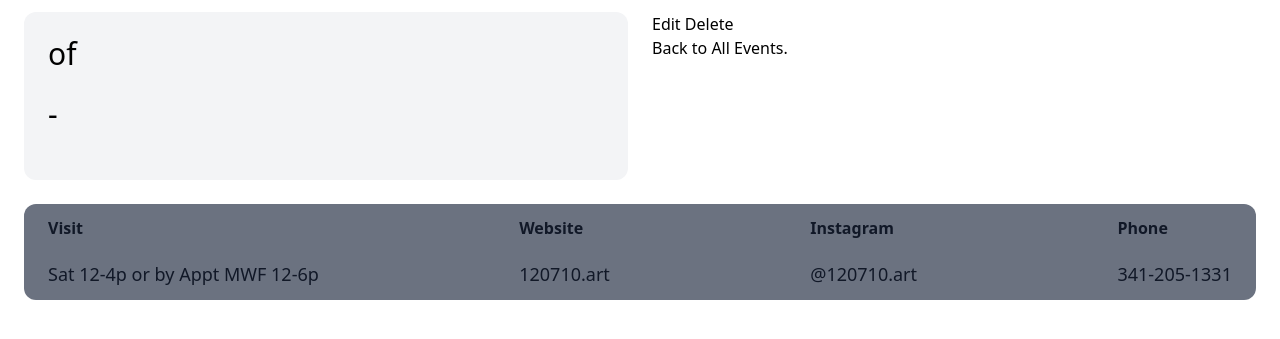
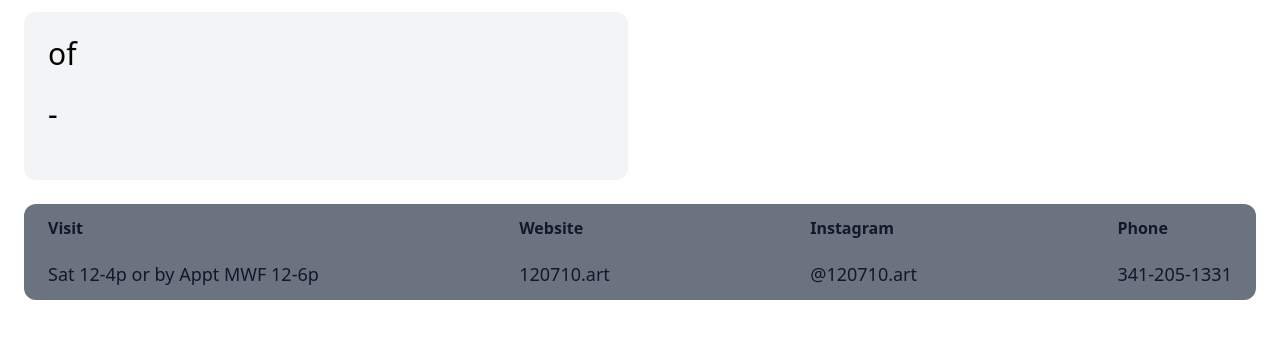
Before and after one commit to jackbackrack/120710-django, a Django app: template piece/templates/piece/event_detail.html in a window 1280 px wide. Shown: the top 339 px of the page. Run offline with Django 4.2, Linux system fonts and the light colour scheme; the template is opened without the code that fills it, so the values that code supplies are empty; some libraries are stand-ins or nearby versions.

Commit message:
clean up

```diff
--- a/piece/templates/piece/event_detail.html
+++ b/piece/templates/piece/event_detail.html
@@ -16,11 +16,5 @@
     <p class="text-gray-500 text-sm"><strong>Description: </strong>{{ event.description }}</p>
     {% endif %}
   </div>
-  <div>
-    <p><a href="{% url 'events:event_edit' event.pk %}">Edit</a>
-       <a href="{% url 'events:event_delete' event.pk %}">Delete</a>
-    </p>
-    <p>Back to <a href="{% url 'events:event_list' %}">All Events</a>.</p>
-  </div>
 </div>
 {% endblock %}
```
